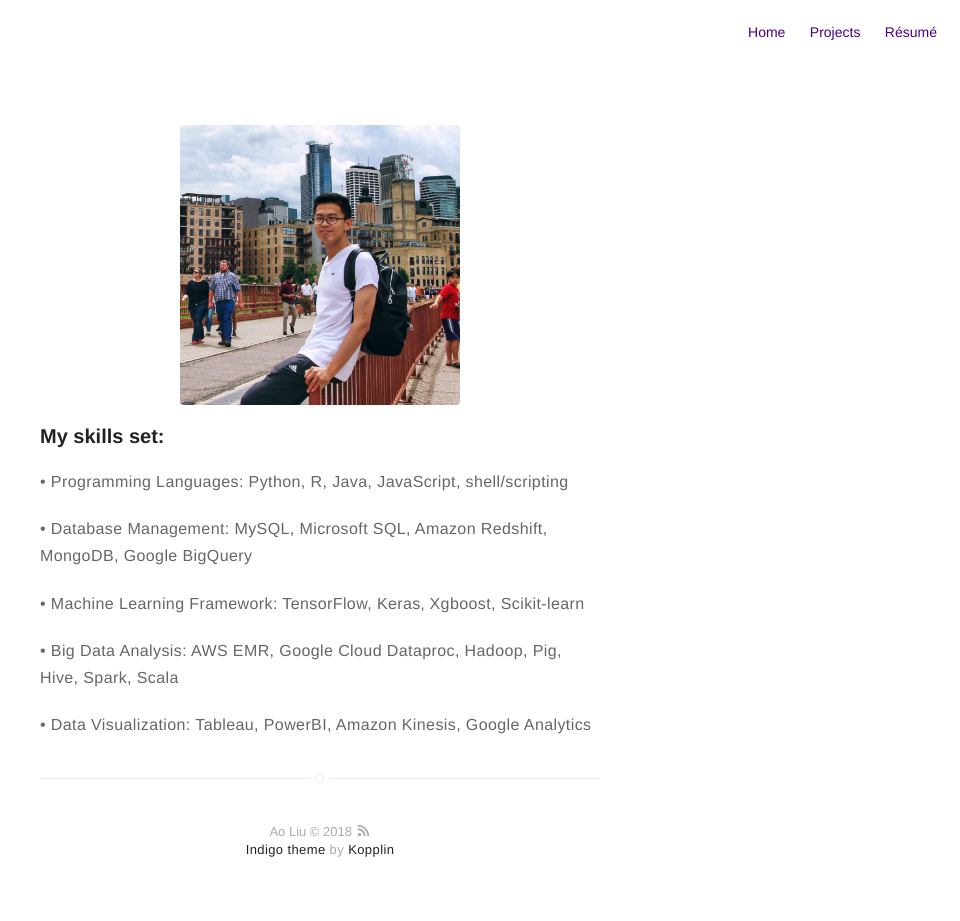
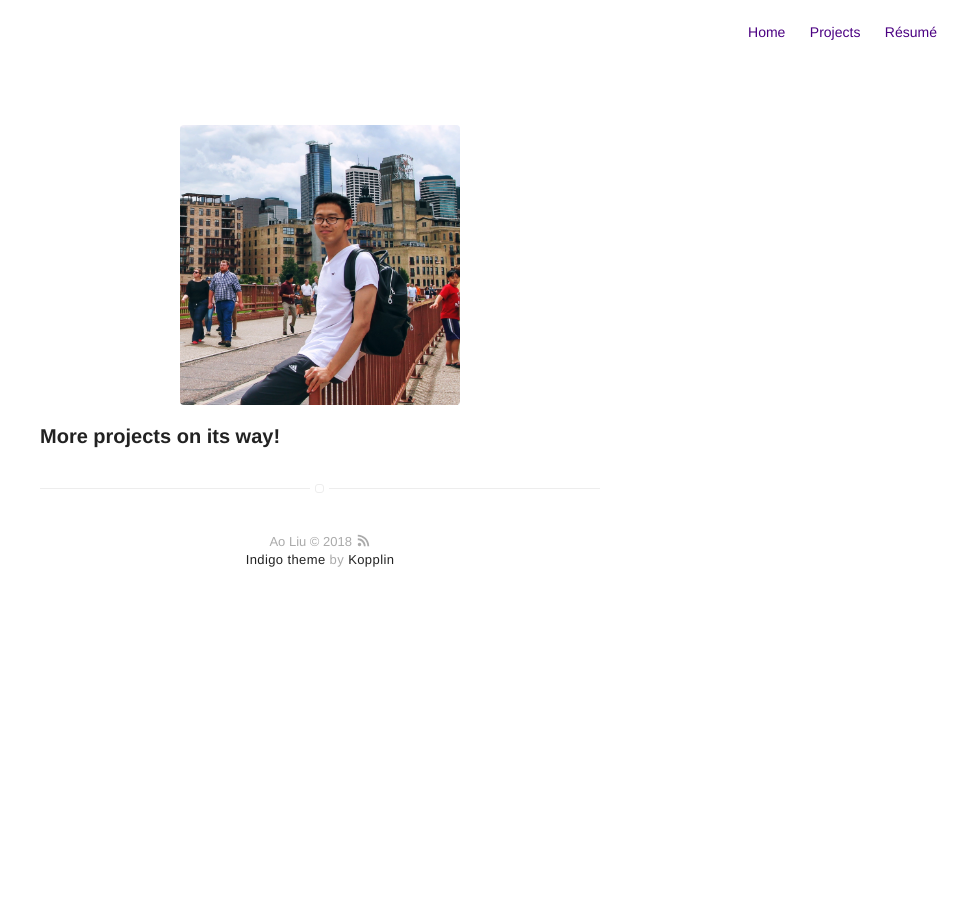
Before and after one commit to austinaoliu/austinaoliu.github.io, a Jekyll site: the page built from projects.md, in a window 1280 px wide. Shown: the whole page, without its empty margins (320-1280 px from the left). Built offline with Jekyll 4.4.1, drawn with Linux system fonts in a browser that asks for light colours; emoji names are drawn with the system emoji font; after the commit the page ends 900 px from its top, so only the background shows below that.

Commit message:
modified project

```diff
--- a/projects.md
+++ b/projects.md
@@ -5,13 +5,4 @@ layout: page
 ![Profile Image]({{ site.url }}/{{ site.picture }})
 
 
-### My skills set:
-• Programming Languages: Python, R, Java, JavaScript, shell/scripting
-
-• Database Management: MySQL, Microsoft SQL, Amazon Redshift, MongoDB, Google BigQuery
-
-• Machine Learning Framework: TensorFlow, Keras‚ Xgboost, Scikit-learn
-
-• Big Data Analysis: AWS EMR, Google Cloud Dataproc, Hadoop, Pig, Hive, Spark, Scala
-
-• Data Visualization: Tableau, PowerBI, Amazon Kinesis, Google Analytics
+### More projects on its way!
```
Also changed, not shown: projects.html (added, +16 -0 lines), 1 other file.
